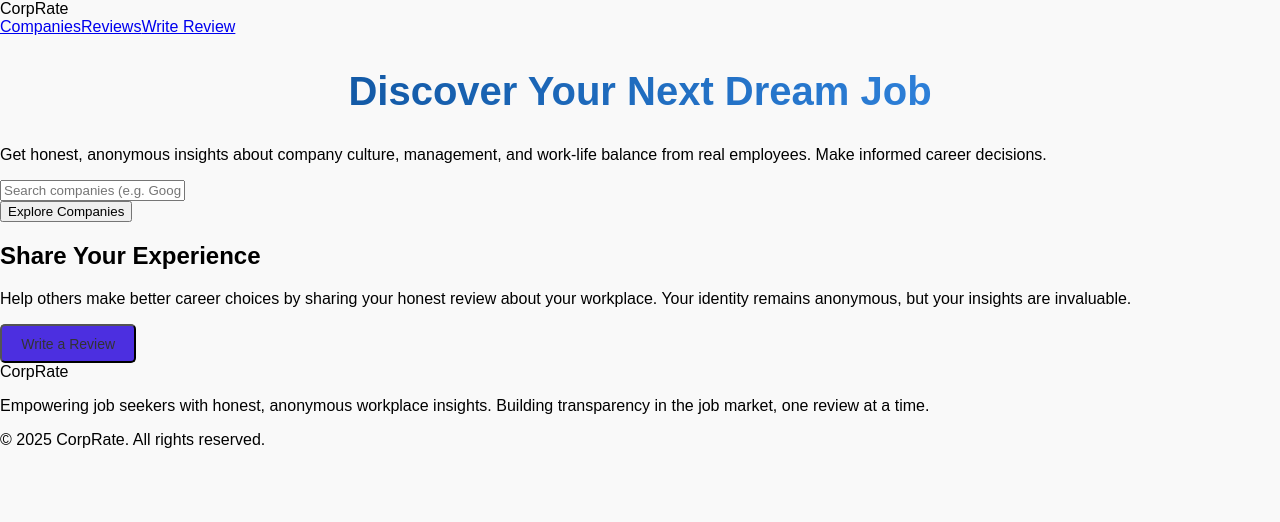
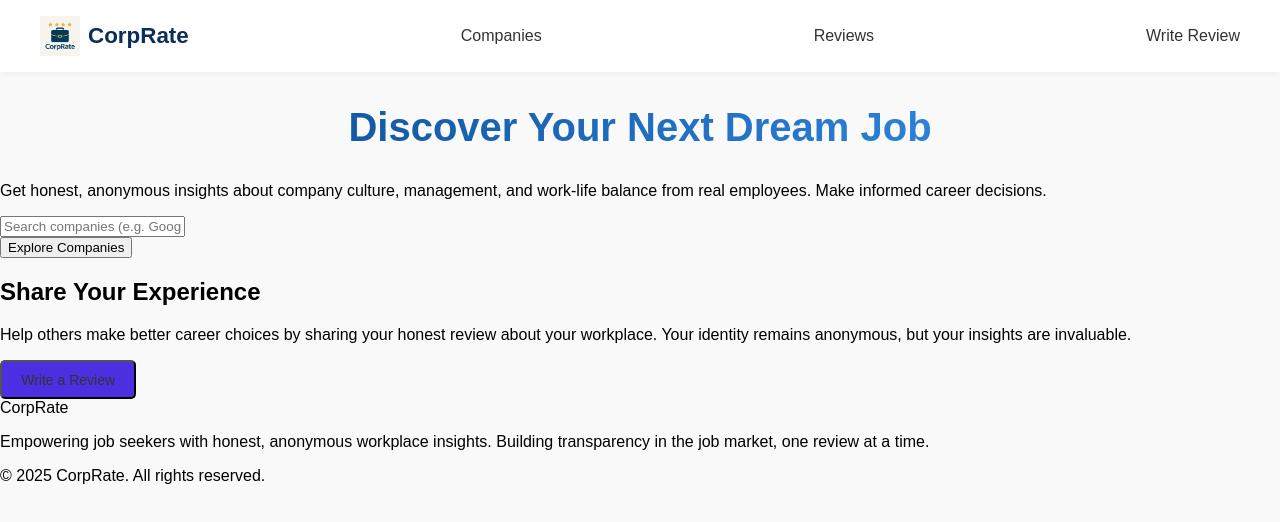
Before and after one commit to ChristineMuchiri/CorpRate, a React (Vite) app in the folder company-review-front/: page / in a window 1280 px wide. Shown: the top 522 px of the page. Built offline with nearby package versions, Linux system fonts and the light colour scheme.

Commit message:
hero section

```diff
--- a/company-review-front/src/pages/LandingPage.css
+++ b/company-review-front/src/pages/LandingPage.css
@@ -1,14 +1,71 @@
+/* Header */
+.page-header {
+  background-color: #ffffff;
+  padding: 1rem 1.5rem;
+  box-shadow: 0 2px 6px rgba(0, 0, 0, 0.05);
+  position: sticky;
+  top: 0;
+  z-index: 1000;
+}
+
+.header-container {
+  display: flex;
+  justify-content: space-between;
+  align-items: center;
+  max-width: 1200px;
+  margin: 0 auto;
+  flex-wrap: wrap;
+}
+
+/* Logo container */
+.logo-container {
+  display: flex;
+  align-items: center;
+  gap: 0.5rem;
+}
+
+.logo-image {
+  height: 40px;
+  width: 40px;
+  object-fit: contain;
+}
+
+/* Logo text */
+.logo-text {
+  font-size: 1.4rem;
+  font-weight: 700;
+  color: #0b2e59;
+}
+
+/* Nav links */
+.nav-link {
+  margin-left: 1.5rem;
+  text-decoration: none;
+  color: #333;
+  font-weight: 500;
+  transition: color 0.2s ease;
+}
+
+.nav-link:hover {
+  color: #0073e6;
+}
+
+
+
+
 @media (max-width: 768px) {
   .header-container {
     flex-direction: column;
-    align-items: center;
+    align-items: flex-start;
     padding: 1rem;
     gap: 0.75rem;
   }
   .nav-link {
-    display: block;
     margin: 0.25rem 0;
     font-size: 1.1rem;
+  }
+  .logo-container {
+    margin-bottom: 1rem;
   }
 
   .hero-section {
--- a/company-review-front/src/pages/LandingPage.jsx
+++ b/company-review-front/src/pages/LandingPage.jsx
@@ -24,6 +24,7 @@ function LandingPage(){
       <header className="page-header">
         <div className="header-container">
         <div className="logo-container">
+           <img src="/logo-app.png" alt="CorpRate logo" className="logo-image" />
           <span className="logo-text">CorpRate</span>
           </div>
 
```
Also changed, not shown: company-review-front/public/logo-app.png (added).
